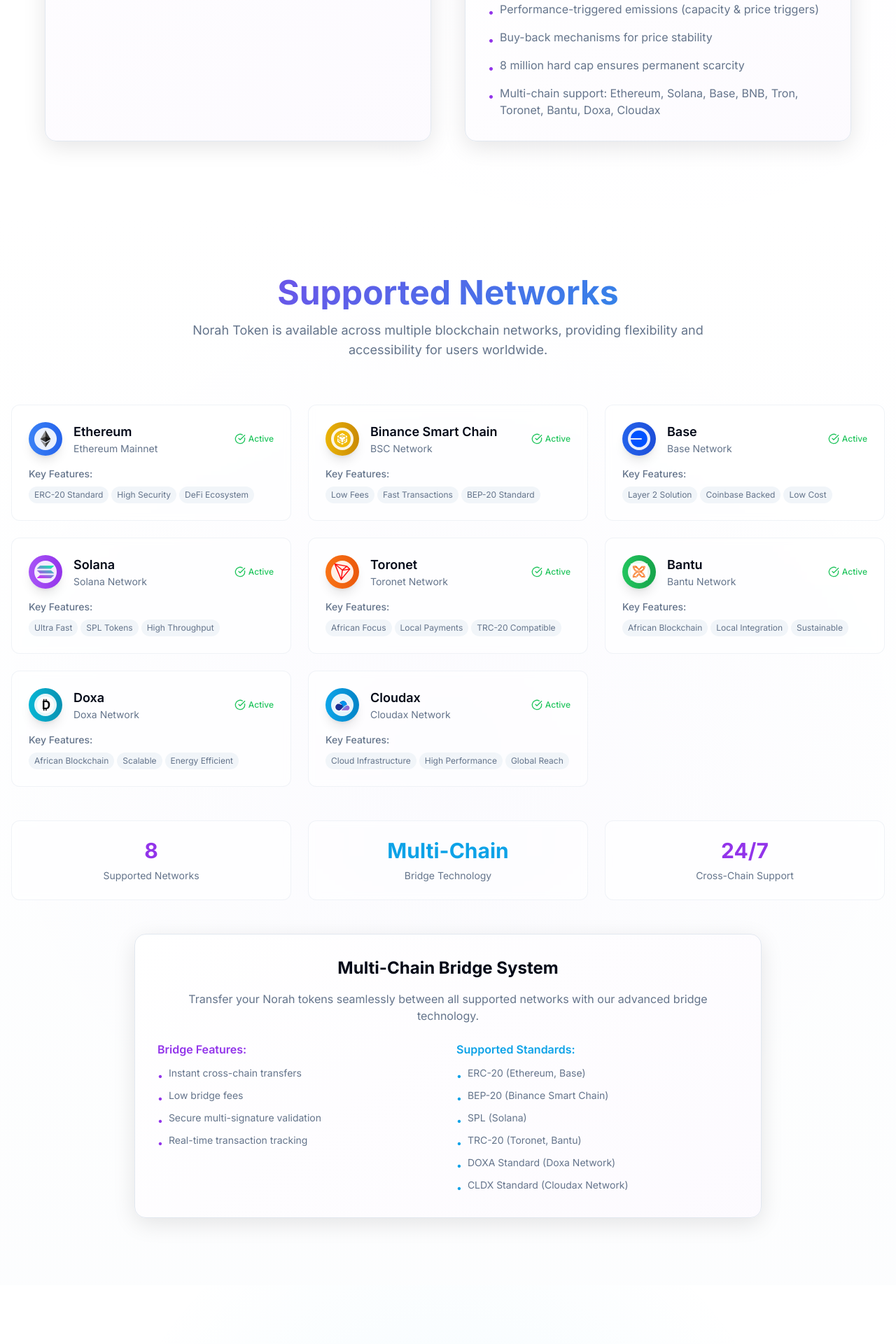
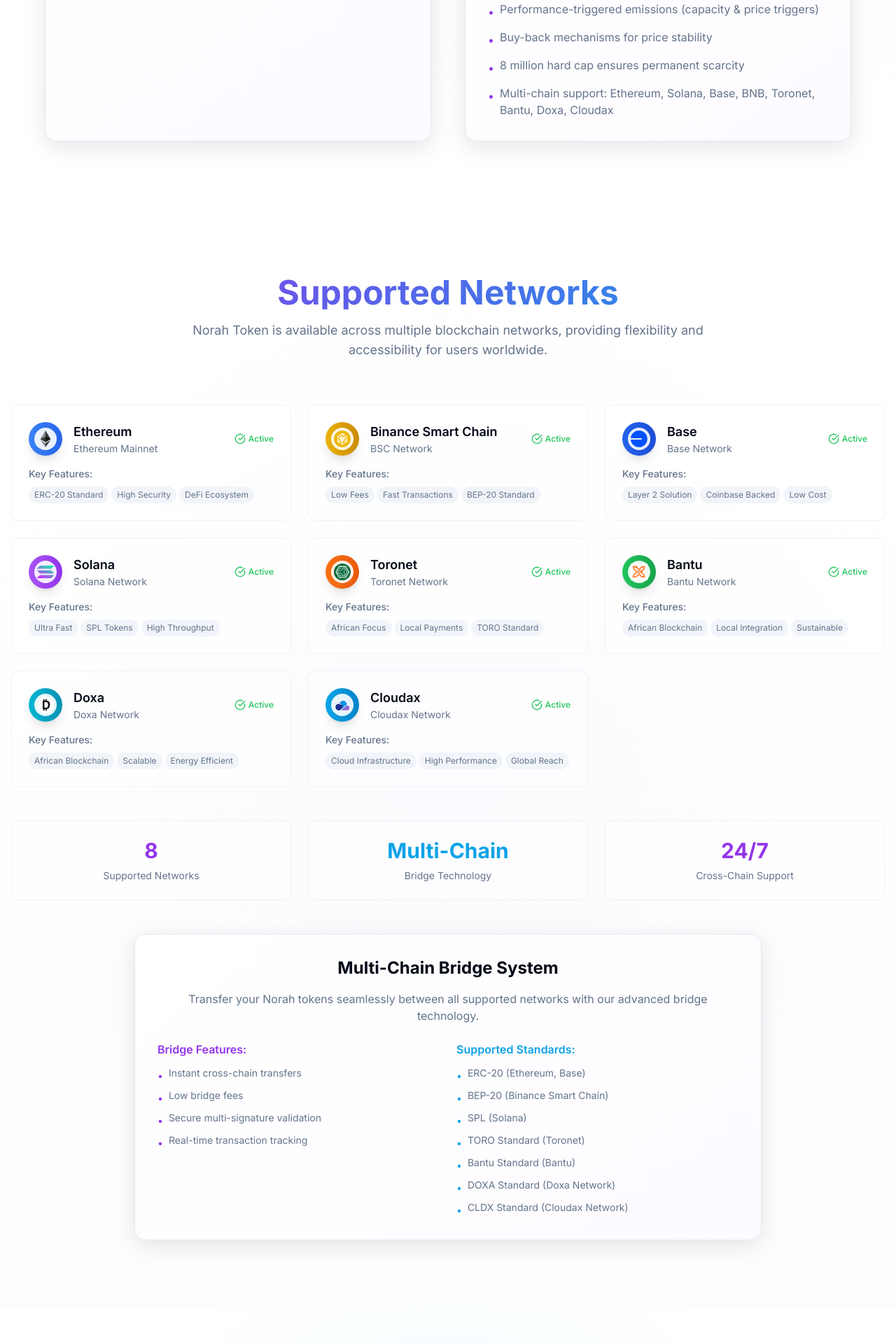
Before and after one commit to Toronet/Norah_Site, a Next.js app: page / in a window 1280 px wide. Shown: the part 5360-7280 px from the top of the page at 70% size. Built offline with nearby package versions, Linux system fonts and the light colour scheme.

Commit message:
Fixed this up

```diff
--- a/app/smart-contract/page.tsx
+++ b/app/smart-contract/page.tsx
@@ -115,10 +115,10 @@
                   </div>
                   <div className="p-4 rounded-lg bg-muted/20 border border-border">
                     <div className="text-2xl font-bold text-primary">
-                      TRC-20
+                      TORO
                     </div>
                     <div className="text-sm text-muted-foreground">
-                      Tron Standard
+                      Toronet Standard
                     </div>
                   </div>
                   <div className="p-4 rounded-lg bg-muted/20 border border-border">
--- a/src/components/HowToParticipate.tsx
+++ b/src/components/HowToParticipate.tsx
@@ -6,7 +6,7 @@
       icon: Wallet,
       title: "Connect Your Wallet",
       description:
-        "Connect your Web3 wallet (MetaMask, TronLink, Phantom, or other supported wallets) to access the multi-chain bridge system.",
+        "Connect your Web3 wallet (MetaMask, ToronetLink, Phantom, or other supported wallets) to access the multi-chain bridge system.",
     },
     {
       icon: ArrowRight,
--- a/src/components/NetworkSelector.tsx
+++ b/src/components/NetworkSelector.tsx
@@ -51,7 +51,7 @@
     name: "Toronet",
     symbol: "TORO",
     icon: "🟠",
-    logo: "/trx.svg",
+    logo: "/toronet.svg",
     color: "bg-orange-500",
     description: "Toronet Network"
   },
--- a/src/components/SupportedNetworks.tsx
+++ b/src/components/SupportedNetworks.tsx
@@ -53,10 +53,10 @@
     name: "Toronet",
     symbol: "TORO",
     icon: "🟠",
-    logo: "/trx.svg",
+    logo: "/toronet.svg",
     color: "from-orange-500 to-orange-600",
     description: "Toronet Network",
-    features: ["African Focus", "Local Payments", "TRC-20 Compatible"],
+    features: ["African Focus", "Local Payments", "TORO Standard"],
     status: "active"
   },
   {
@@ -226,7 +226,11 @@
                 </li>
                 <li className="flex items-start gap-2">
                   <span className="text-secondary mt-1">•</span>
-                  <span>TRC-20 (Toronet, Bantu)</span>
+                  <span>TORO Standard (Toronet)</span>
+                </li>
+                <li className="flex items-start gap-2">
+                  <span className="text-secondary mt-1">•</span>
+                  <span>Bantu Standard (Bantu)</span>
                 </li>
                 <li className="flex items-start gap-2">
                   <span className="text-secondary mt-1">•</span>
--- a/src/components/Tokenomics.tsx
+++ b/src/components/Tokenomics.tsx
@@ -117,7 +117,7 @@
                 </li>
                 <li className="flex items-start gap-2">
                   <span className="text-primary mt-1">•</span>
-                  <span>Multi-chain support: Ethereum, Solana, Base, BNB, Tron, Toronet, Bantu, Doxa, Cloudax</span>
+                  <span>Multi-chain support: Ethereum, Solana, Base, BNB, Toronet, Bantu, Doxa, Cloudax</span>
                 </li>
               </ul>
             </div>
```
Also changed, not shown: public/toronet.svg (added), 1 other file (tests, documents, lock files or other folders).
